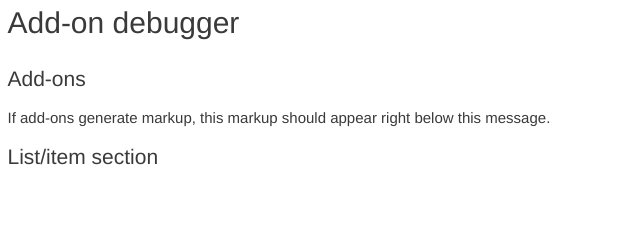
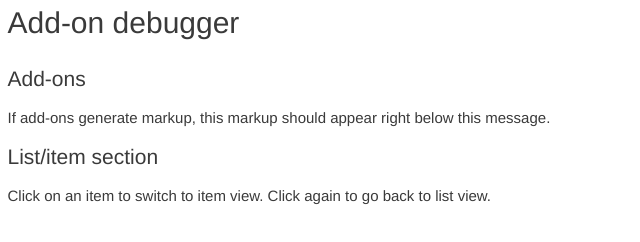
Before and after one commit to joshfire-platform-templates/debug-addon, a website: page index.html in a window 1280 px wide. Shown: the whole page, without its empty margins (0-640 px from the left). Drawn offline with Linux system fonts and the light colour scheme.

Commit message:
Short message to explain that items can be clicked.

```diff
--- a/index.html
+++ b/index.html
@@ -13,6 +13,7 @@
       <div id="addons"></div>
 
       <h2>List/item section</h2>
+      <p>Click on an item to switch to item view. Click again to go back to list view.</p>
       <div id="list"></div>
       <div id="item"></div>
     </div>
```
